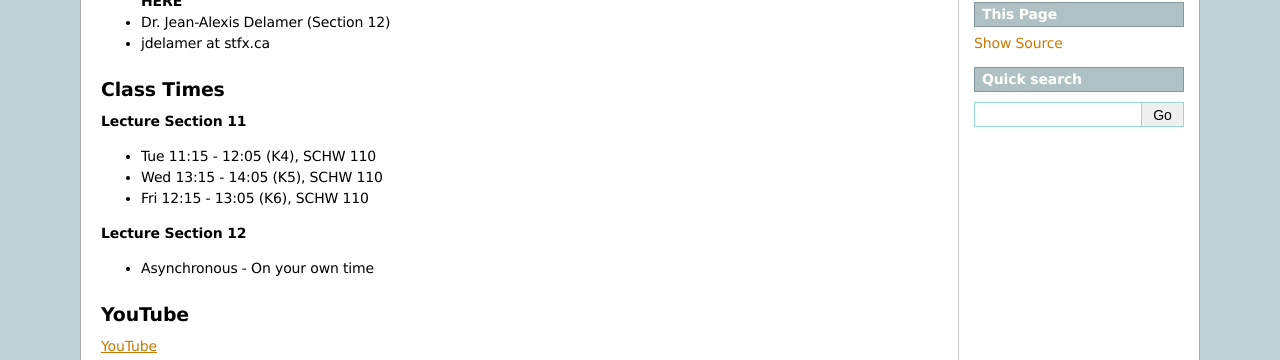
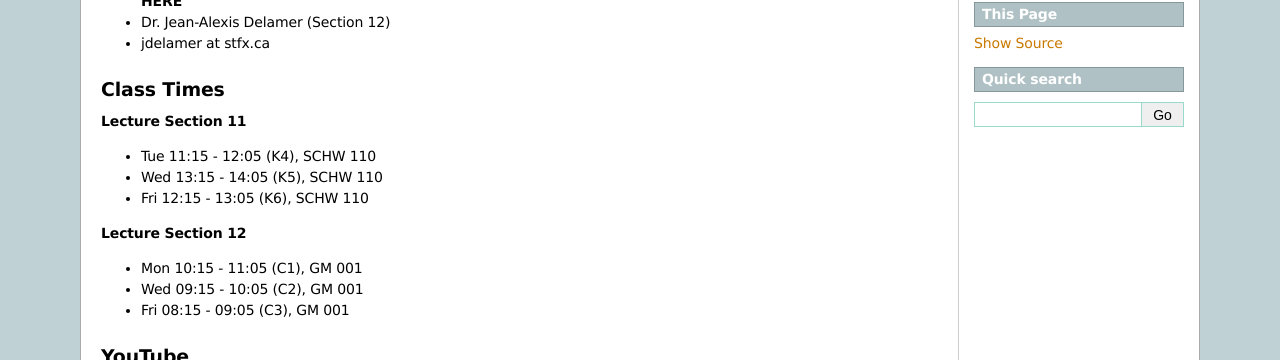
Before and after one commit to jameshughes89/cs101, a Sphinx documentation site: the page built from source/index.rst, in a window 1280 px wide and 900 px high, scrolled down 424 px, cut to the strip 0-360 px from the top of the window. Built offline with Sphinx 7.4.7, drawn with Linux system fonts in a browser that asks for light colours; formulas are drawn with MathJax 3; pages that are not in the unit, such as notebooks, are missing from menus.

Commit message:
Add section 12 details

```diff
--- a/source/index.rst
+++ b/source/index.rst
@@ -38,7 +38,10 @@ Class Times
 
 **Lecture Section 12**
 
-* Asynchronous - On your own time
+* Mon 10:15 - 11:05 (C1), GM 001
+* Wed 09:15 - 10:05 (C2), GM 001
+* Fri 08:15 - 09:05 (C3), GM 001
+
 
 YouTube
 ^^^^^^^
```
